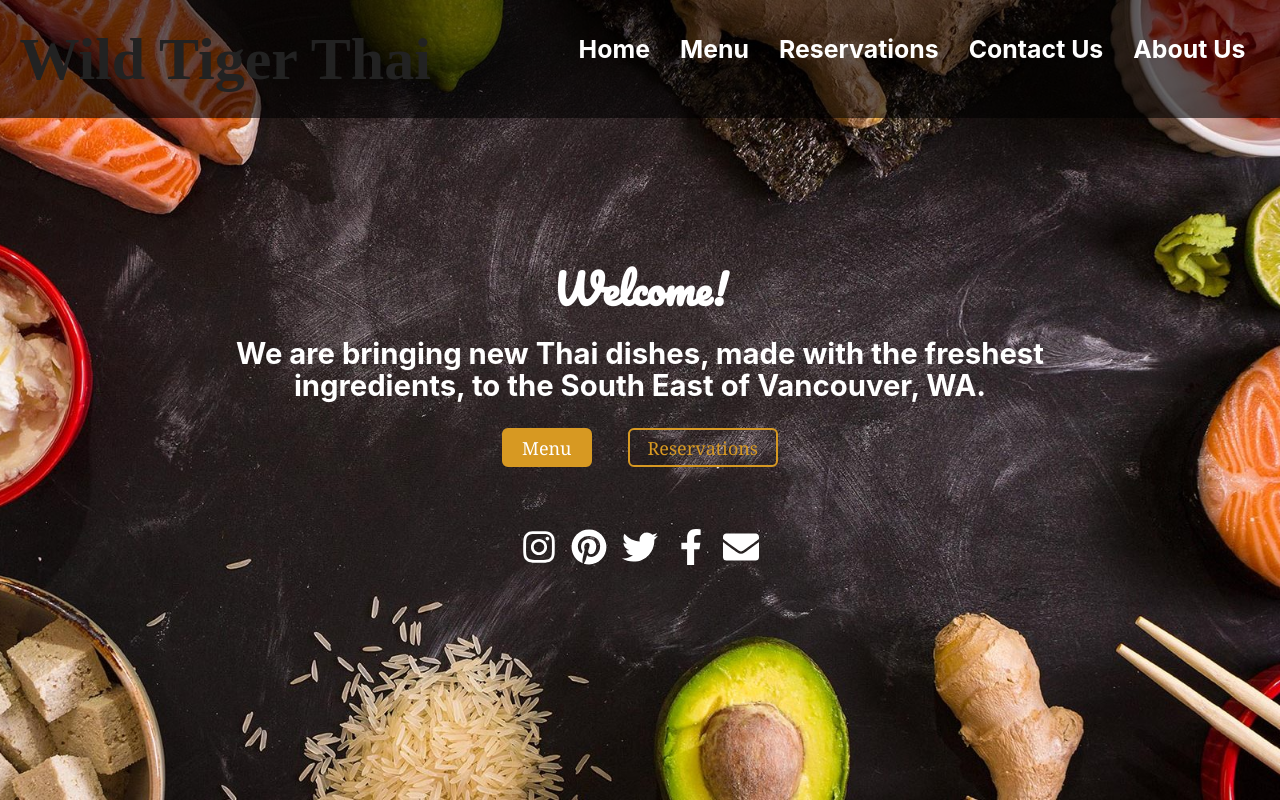
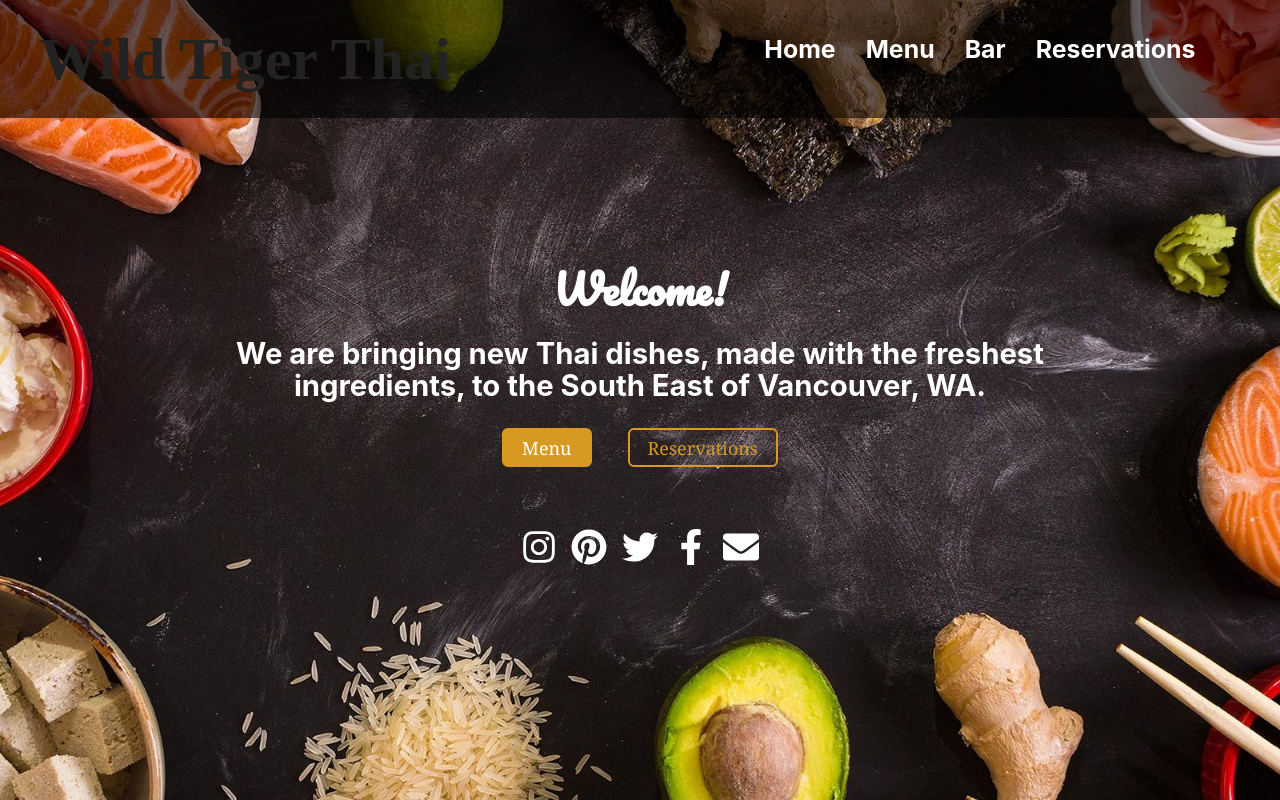
Before and after one commit to JohnWinter13/wild-tiger, a Gatsby site: page / in a window 1280 px wide. Built offline with nearby package versions, Linux system fonts and the light colour scheme; Gatsby itself is replaced by a stand-in of ours; a web font is replaced by a local one.

Commit message:
Update header items

```diff
--- a/src/components/header.js
+++ b/src/components/header.js
@@ -32,6 +32,7 @@ const NavLink = ({link, text}) => (
 )
 
 const NavContainer = styled.div`
+  padding: 0 50px 0 20px;
   @media (max-width: 1080px) {
     display: none;
   }
@@ -83,9 +84,8 @@ const Header = () => (
       <NavLinkContainer>
         <NavLink link="/" text="Home"/>
         <NavLink link="/menu" text="Menu"/>
+        <NavLink link="/bar" text="Bar"/>
         <NavLink link="/reservations" text="Reservations"/>
-        <NavLink link="/" text="Contact Us"/>
-        <NavLink link="/" text="About Us"/>
       </NavLinkContainer>
     </NavContainer>
   </Head>
```
